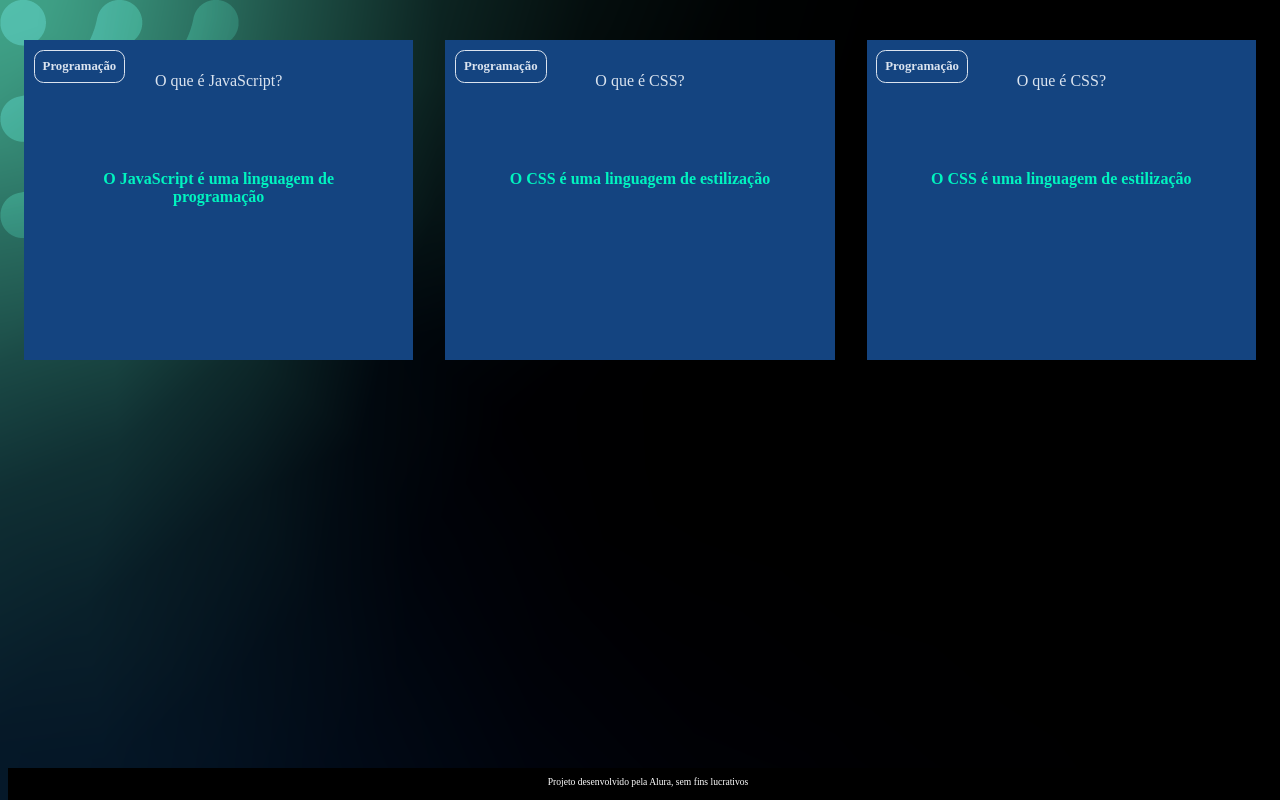
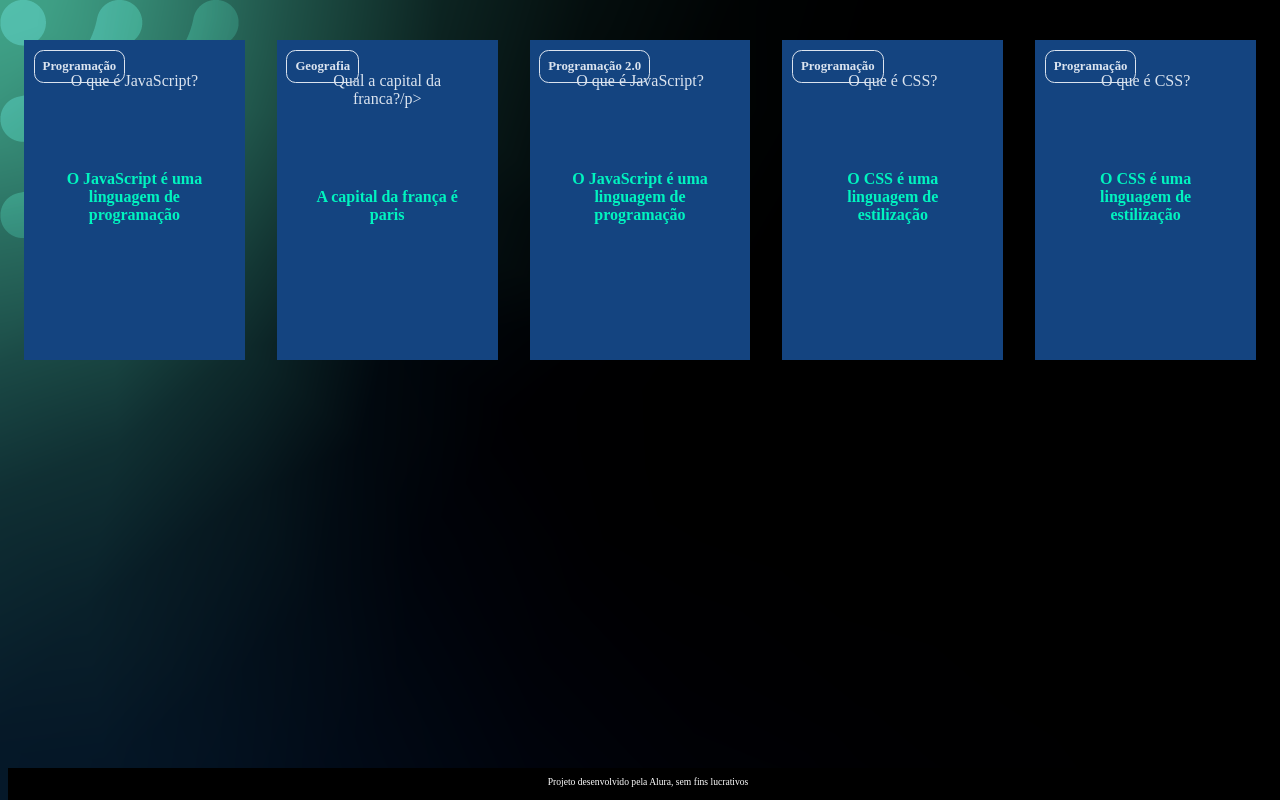
Before and after one commit to Bmm777/java, a plain HTML site: page index.html in a window 1280 px wide. Drawn offline with Linux system fonts and the light colour scheme.

Commit message:
Add files via upload

```diff
--- a/index.html
+++ b/index.html
@@ -20,6 +20,29 @@
                     </div>
                 </div>
             </article>
+        </article>
+        <article class="cartao">
+            <div class="cartao__conteudo">
+                <h3>Geografia</h3>
+                <div class="cartao__conteudo__pergunta">
+                    <p>Qual a capital da franca?/p>
+                </div>
+                <div class="cartao__conteudo__resposta">
+                    <p>A capital da frança é paris</p>
+                </div>
+            </div>
+        </article>
+        <article class="cartao">
+            <div class="cartao__conteudo">
+                <h3>Programação 2.0</h3>
+                <div class="cartao__conteudo__pergunta">
+                    <p>O que é JavaScript?</p>
+                </div>
+                <div class="cartao__conteudo__resposta">
+                    <p>O JavaScript é uma linguagem de programação</p>
+                </div>
+            </div>
+        </article>
             <article class="cartao">
                 <div class="cartao__conteudo">
                     <h3>Programação</h3>
--- /dev/null
+++ b/style.css
@@ -0,0 +1,103 @@
+:root {
+    --text-color: #DBE4EF;
+    --card-front-color: #144480;
+    --card-back-color: #00F4BF;
+}
+
+body {
+    background: url('img/bg-desktop.webp');
+    font-family: Bai Jamjuree;
+}
+
+#container {
+    display: flex;
+    flex-wrap: wrap;
+    justify-content: space-between;
+    padding: 4rem;
+}
+
+.cartao {
+    margin: 1rem 1rem;
+    height: 20rem;
+    flex-grow: 1;
+    flex-basis: calc(33% - 6rem);
+}
+
+.cartao__conteudo {
+    background-color: var(--card-front-color);
+    text-align: center;
+    /* background-color: aquamarine; */
+    height: 100%;
+    transform-style: preserve-3d;
+    transition: transform 300ms ease-in-out;
+}
+
+.cartao__conteudo h3 {
+    color: var(--text-color);
+    border: 1px solid var(--text-color);
+    text-align: left;
+    padding: 0.5rem;
+    position: absolute;
+    margin: 0.6rem;
+    border-radius: 0.6rem;
+    font-size: 1vw;
+    backface-visibility: hidden;
+}
+
+.cartao__conteudo p {
+    margin-top: 1rem;
+    padding: 2rem;
+    margin-top: 4rem;
+}
+
+.cartao__conteudo__pergunta p {
+    color: var(--text-color);
+    font-weight: 500;
+}
+
+.cartao__conteudo__resposta p {
+    color: var(--card-back-color);
+    font-weight: 700;
+}
+
+.cartao:hover .cartao__conteudo {
+    transform: rotateY(180deg);
+}
+
+.cartao__conteudo__pergunta,
+.cartao__conteudo__resposta {
+    backface-visibility: hidden;
+    position: absolute;
+    height: 100%;
+    width: 100%;
+}
+
+.cartao__conteudo__resposta {
+    transform: rotateY(180deg);
+}
+
+
+
+
+
+
+
+
+
+
+
+
+footer {
+    background-color: black;
+    color: white;
+    position: fixed;
+    bottom: 0;
+    width: 100%;
+    height: 2rem;
+}
+
+footer p {
+    text-align: center;
+    font-size: 0.6rem;
+    margin-top: 0.5rem;
+}
```
Also changed, not shown: bg-desktop.webp (added), bg-mobile.webp (added), bg-tablet.webp (added).
